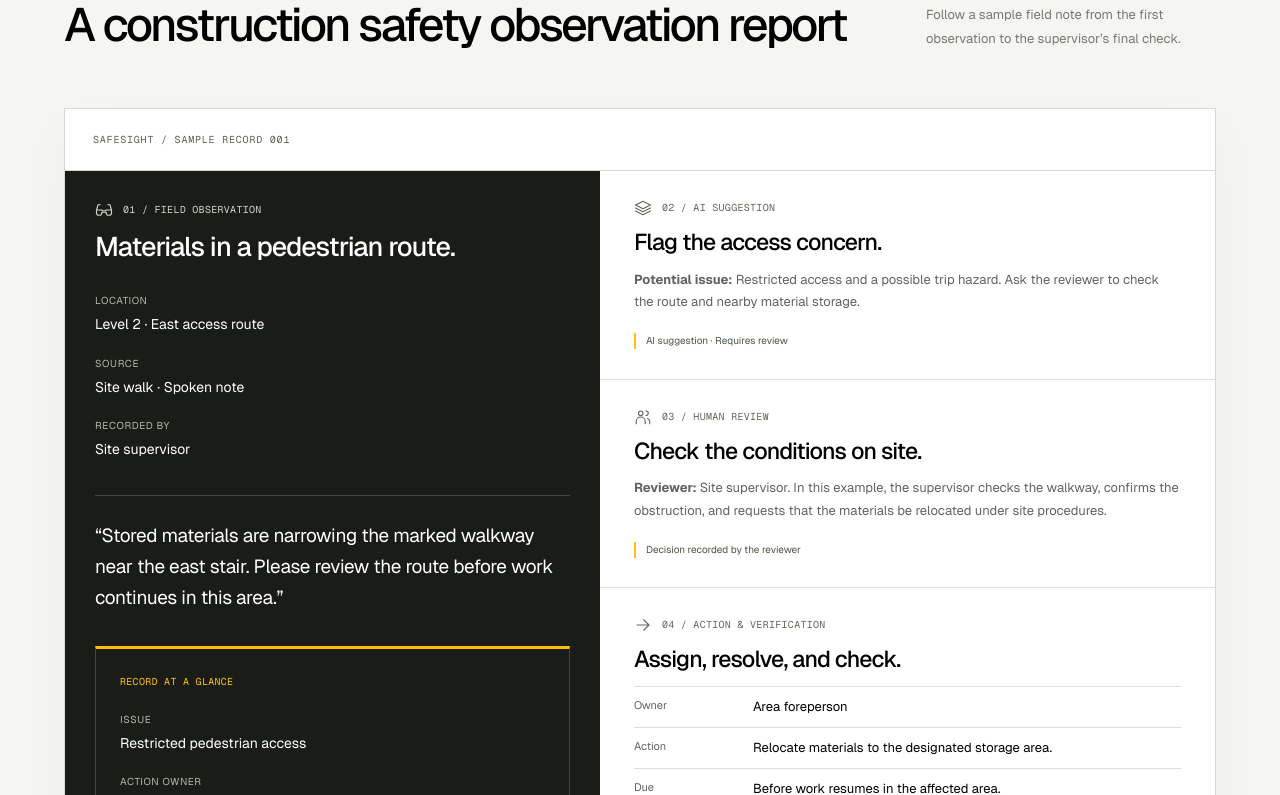
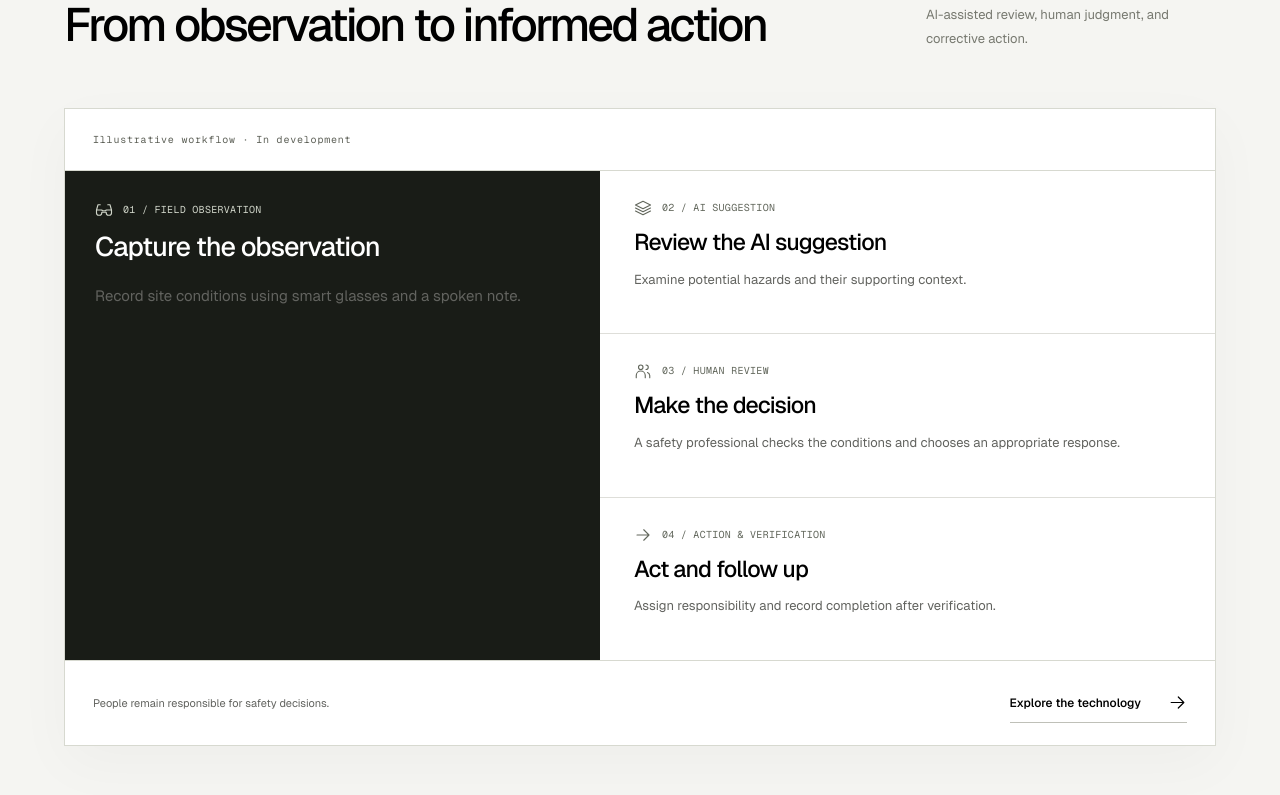
Before and after one commit to Khashayarghorab/Safesight, a Next.js app: page / in a window 1280 px wide. Shown: the part 2145-2940 px from the top of the page. Built offline with nearby package versions, Linux system fonts and the light colour scheme.

Commit message:
Simplify homepage workflow into four clear steps

```diff
--- a/components/product-concept.tsx
+++ b/components/product-concept.tsx
@@ -6,28 +6,26 @@ export default function ProductConcept() {
   return <section className="concept-section" aria-labelledby="concept-heading">
     <div className="container section">
       <div className="section-heading">
-        <div><Eyebrow number="02">An example workflow</Eyebrow><h2 id="concept-heading">A construction safety observation report</h2></div>
-        <p className="section-aside">Follow a sample field note from the first observation to the supervisor’s final check.</p>
+        <div><Eyebrow number="02">The SafeSight approach</Eyebrow><h2 id="concept-heading">From observation to informed action</h2></div>
+        <p className="section-aside">See how a site observation could move through AI-assisted review, human judgment, and corrective action.</p>
       </div>
       <div className="concept-board">
-        <div className="concept-toolbar"><span className="mono">SAFESIGHT / SAMPLE RECORD 001</span></div>
+        <div className="concept-toolbar"><span className="mono">Illustrative workflow · In development</span></div>
         <div className="concept-grid">
           <article className="concept-capture">
             <div className="concept-capture-copy">
               <span className="concept-label"><Icon name="glasses" />01 / FIELD OBSERVATION</span>
-              <h3>Materials in a pedestrian route.</h3>
-              <dl className="concept-record-meta"><div><dt>Location</dt><dd>Level 2 · East access route</dd></div><div><dt>Source</dt><dd>Site walk · Spoken note</dd></div><div><dt>Recorded by</dt><dd>Site supervisor</dd></div></dl>
-              <blockquote className="concept-quote">“Stored materials are narrowing the marked walkway near the east stair. Please review the route before work continues in this area.”</blockquote>
-              <div className="concept-record-summary"><span className="mono">RECORD AT A GLANCE</span><dl><div><dt>Issue</dt><dd>Restricted pedestrian access</dd></div><div><dt>Action owner</dt><dd>Area foreperson</dd></div><div><dt>Example outcome</dt><dd>Route cleared and checked by supervisor</dd></div></dl></div>
+              <h3>Capture the observation</h3>
+              <p>Record site conditions using smart glasses and a spoken note.</p>
             </div>
           </article>
           <ol className="concept-review" start={2}>
-            <li><span className="concept-label"><Icon name="layers" />02 / AI SUGGESTION</span><h3>Flag the access concern.</h3><p><strong>Potential issue:</strong> Restricted access and a possible trip hazard. Ask the reviewer to check the route and nearby material storage.</p><span className="concept-status">AI suggestion · Requires review</span></li>
-            <li><span className="concept-label"><Icon name="people" />03 / HUMAN REVIEW</span><h3>Check the conditions on site.</h3><p><strong>Reviewer:</strong> Site supervisor. In this example, the supervisor checks the walkway, confirms the obstruction, and requests that the materials be relocated under site procedures.</p><span className="concept-status">Decision recorded by the reviewer</span></li>
-            <li><span className="concept-label"><Icon name="arrow" />04 / ACTION & VERIFICATION</span><h3>Assign, resolve, and check.</h3><dl className="concept-action-details"><div><dt>Owner</dt><dd>Area foreperson</dd></div><div><dt>Action</dt><dd>Relocate materials to the designated storage area.</dd></div><div><dt>Due</dt><dd>Before work resumes in the affected area.</dd></div><div><dt>Completion check</dt><dd>The supervisor rechecks the route and records that access has been restored.</dd></div></dl><span className="concept-status">Example status · Closed after human verification</span></li>
+            <li><span className="concept-label"><Icon name="layers" />02 / AI SUGGESTION</span><h3>Review the AI suggestion</h3><p>Examine potential hazards and their supporting context.</p></li>
+            <li><span className="concept-label"><Icon name="people" />03 / HUMAN REVIEW</span><h3>Make the decision</h3><p>A safety professional checks the conditions and chooses an appropriate response.</p></li>
+            <li><span className="concept-label"><Icon name="arrow" />04 / ACTION &amp; VERIFICATION</span><h3>Act and follow up</h3><p>Assign responsibility and record completion after verification.</p></li>
           </ol>
         </div>
-        <div className="concept-footer"><p>The supervisor checks the AI suggestion on site before assigning a corrective action.</p><Link className="text-link" href="/resources/construction-safety-observation-report/">Get the report template <Icon name="arrow" /></Link></div>
+        <div className="concept-footer"><p>People remain responsible for safety decisions.</p><Link className="text-link" href="/technology/">Explore the technology <Icon name="arrow" /></Link></div>
       </div>
     </div>
   </section>;
```
